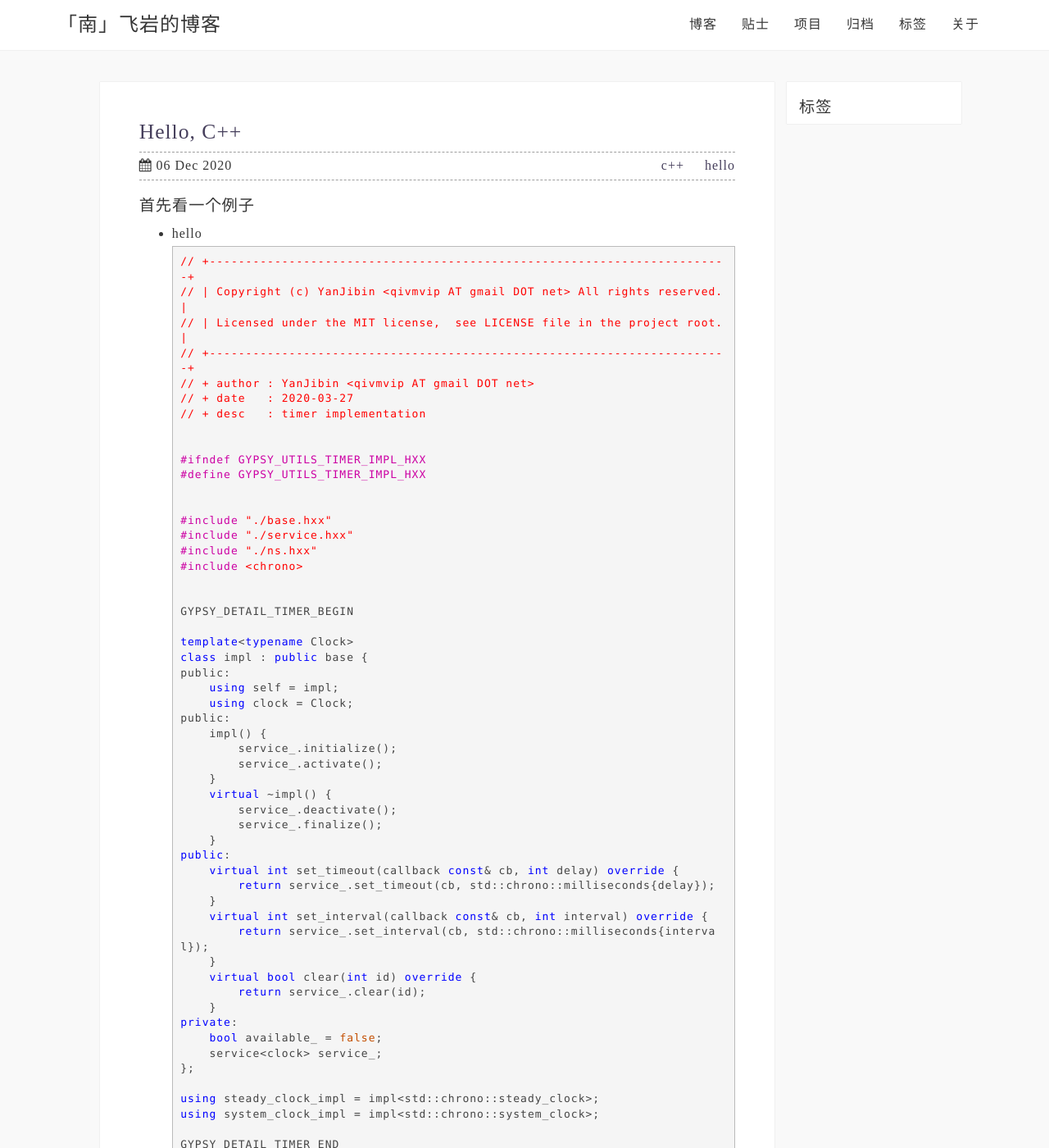
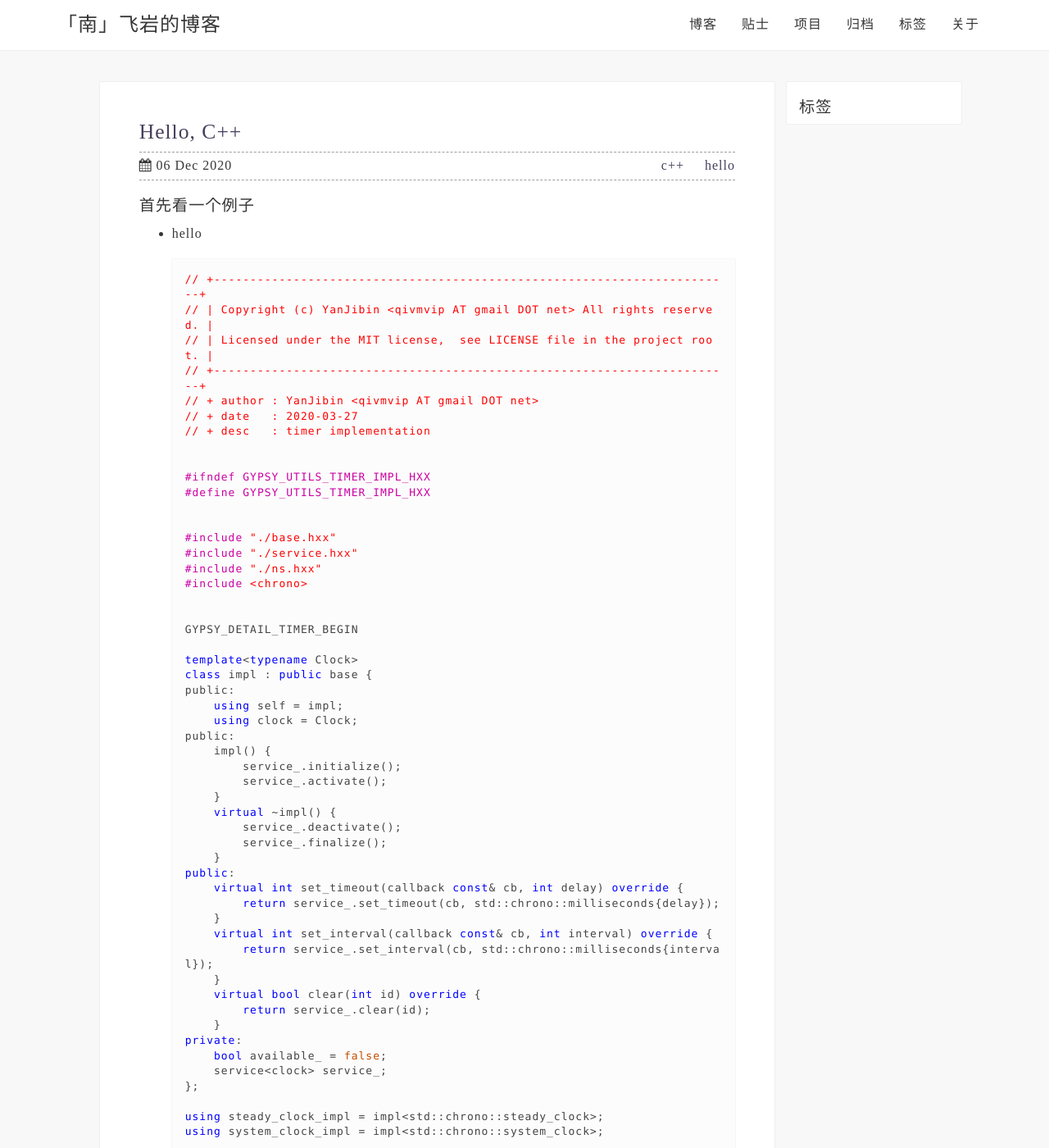
Before and after one commit to qivmvip/qivmvip.github.io, a Jekyll site: the page built from index.html, in a window 1280 px wide and 1400 px high. Shown: the whole window at 82% size. Built offline with Jekyll 4.4.1, drawn with Linux system fonts in a browser that asks for light colours; the list of posts is cut into pages by our own code.

Commit message:
theme
update: theme color

```diff
--- a/css/theme.scss
+++ b/css/theme.scss
@@ -30,7 +30,6 @@ $linkColor: #463f5c;
 }
 
 %my-box {
-  @extend %my-border;
   background-color: white;
   box-shadow: 0px 0px 0.618px 0px rgba(0, 0, 0, 0.618);
   -webkit-box-shadow: 0px 0px 0.618px 0px rgba(0, 0, 0, 0.618);
@@ -46,7 +45,7 @@ body {
   color: #363636;
   // background-color: #f3f2ee;
   // background-color: #fafafa;
-  background-color: #f9f9f9;
+  background-color: #f8f8f8;
   font-family: 'PingFang SC', 'Microsoft Yahei', 'Lantinghei SC', 'Hiragino Sans GB', 'Microsoft Sans Serif', 'WenQuanYi Micro Hei', 'sans-serif';
   font-weight: 300;
   line-height: 1.8;
@@ -528,9 +527,19 @@ nav {
 }
 
 pre {
-  border-width: 1px;
-  border-color: #bababa;
-  border-radius: 0px;
+  background-color: #fcfcfc !important;
+  box-shadow: 0px 0px 0.618px 0px rgba(0, 0, 0, 0.1);
+  -webkit-box-shadow: 0px 0px 0.618px 0px rgba(0, 0, 0, 0.618);
+  -moz-box-shadow: 0px 0px 0.618px 0px rgba(0, 0, 0, 0.318);
+  border: none;
+  border-radius: 0;
+
+  margin-top: 16px;
+  margin-bottom: 16px;
+  padding-top: 16px;
+  padding-bottom: 16px;
+  padding-left: 16px;
+  padding-right: 16px;
 }
 
 .sidebar-wrapper {
```
